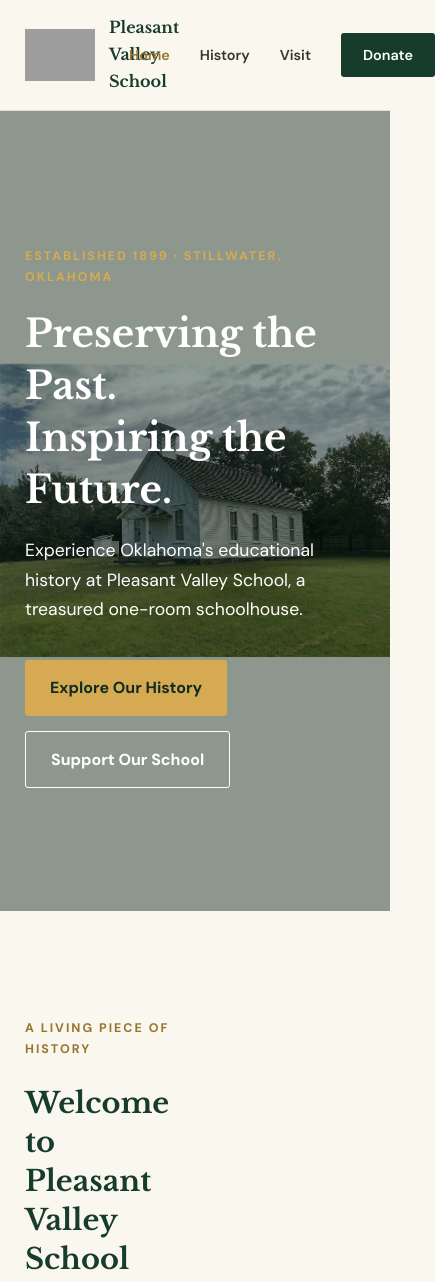
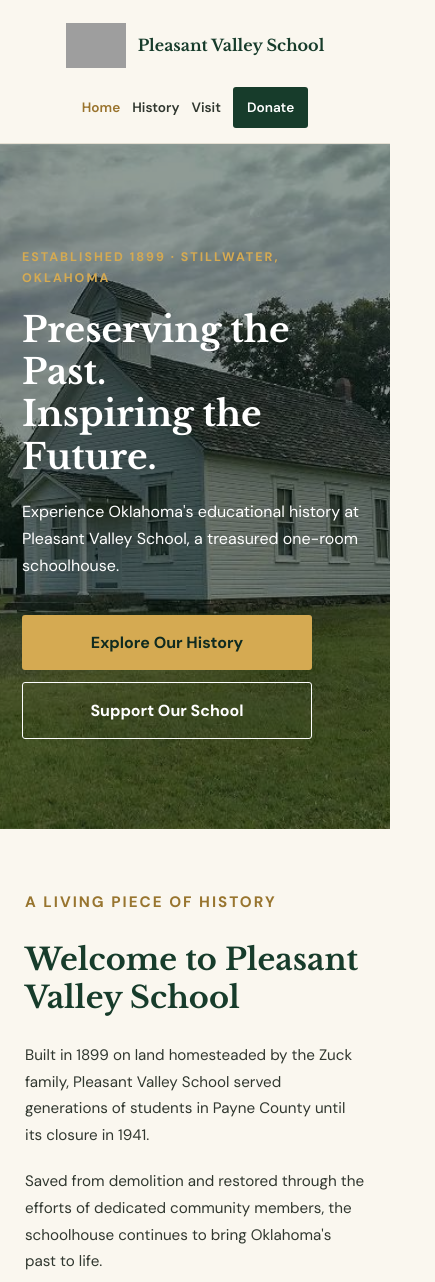
Before and after one commit to mhocutt21/Pleasant-Valley-School, a plain HTML site: page index.html in a window 390 px wide. Shown: the top 1282 px of the page, 435 px wide, since content can reach past the window. Drawn offline with nearby package versions, Linux system fonts and the light colour scheme; grey boxes are pictures that could not be loaded.

Commit message:
Fix mobile responsive layout

```diff
--- a/style.css
+++ b/style.css
@@ -602,3 +602,192 @@ a.resource-card:hover {
     padding: 55px 20px;
   }
 }
+
+
+/* FINAL MOBILE POLISH */
+@media (max-width: 768px) {
+
+  .section {
+    padding-top: 45px;
+    padding-bottom: 45px;
+  }
+
+  .page-banner {
+    padding-top: 55px;
+    padding-bottom: 55px;
+  }
+
+  .page-banner h1 {
+    font-size: 2.2rem;
+  }
+
+  .intro h2,
+  .history-layout h2,
+  .narrow-content h2,
+  .resources-section h2 {
+    font-size: 1.9rem;
+    line-height: 1.25;
+  }
+
+  .intro p,
+  .history-layout p,
+  .narrow-content p,
+  .resources-section p {
+    font-size: 0.95rem;
+    line-height: 1.75;
+  }
+
+  .resource-card {
+    padding: 22px;
+  }
+
+  .resource-card h3 {
+    font-size: 1.25rem;
+  }
+
+  .milestones {
+    padding: 45px 0;
+  }
+
+}
+
+
+/* =====================================
+   MOBILE LAYOUT FIXES
+   ===================================== */
+
+@media (max-width: 768px) {
+
+  /* HEADER */
+  .header-inner {
+    flex-direction: column;
+    justify-content: center;
+    align-items: center;
+    gap: 12px;
+    padding: 15px 20px;
+  }
+
+  .brand {
+    width: 100%;
+    justify-content: center;
+    gap: 12px;
+  }
+
+  .brand img {
+    width: 60px;
+    height: 60px;
+  }
+
+  .brand span {
+    font-size: 1rem;
+    line-height: 1.4;
+  }
+
+  .site-header nav {
+    width: 100%;
+    justify-content: center;
+    flex-wrap: wrap;
+    gap: 12px;
+  }
+
+  .site-header nav a {
+    font-size: 0.85rem;
+    white-space: nowrap;
+  }
+
+  .nav-donate {
+    padding: 9px 14px;
+  }
+
+  /* HERO */
+  .hero {
+    min-height: 620px;
+    height: auto;
+    padding: 60px 0;
+    background-size: cover;
+    background-position: center;
+  }
+
+  .hero::before {
+    background-size: cover;
+    background-position: center;
+  }
+
+  .hero-content {
+    padding: 30px 22px;
+  }
+
+  .hero h1 {
+    font-size: clamp(2.2rem, 9vw, 3rem);
+    line-height: 1.2;
+  }
+
+  .hero-content > p:not(.eyebrow) {
+    font-size: 1rem;
+    line-height: 1.7;
+  }
+
+  .hero-buttons {
+    flex-direction: column;
+    align-items: flex-start;
+    gap: 12px;
+  }
+
+  .hero-buttons .button {
+    width: 100%;
+    max-width: 290px;
+    text-align: center;
+  }
+
+  /* HOMEPAGE INTRO */
+  .intro-grid {
+    grid-template-columns: 1fr;
+    gap: 35px;
+  }
+
+  .intro-grid img {
+    width: 100%;
+    height: auto;
+    max-height: 450px;
+    object-fit: cover;
+  }
+
+  /* MILESTONES */
+  .milestone-grid {
+    grid-template-columns: 1fr;
+    gap: 25px;
+  }
+
+  /* HISTORY */
+  .history-layout {
+    grid-template-columns: 1fr;
+    gap: 30px;
+  }
+
+  .history-layout img {
+    height: auto;
+    max-height: 450px;
+  }
+
+  /* RESOURCES */
+  .resource-grid {
+    grid-template-columns: 1fr;
+  }
+
+  /* DONATION */
+  .donation-section h2 {
+    font-size: 2.2rem;
+  }
+
+  .donation-section .button {
+    max-width: 100%;
+    white-space: normal;
+  }
+
+  /* FOOTER */
+  .footer-inner {
+    grid-template-columns: 1fr;
+    gap: 30px;
+  }
+
+}
```
